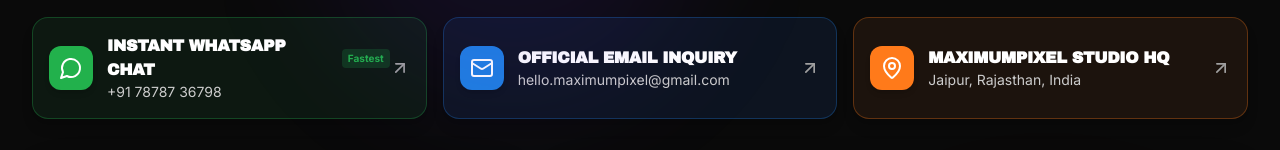
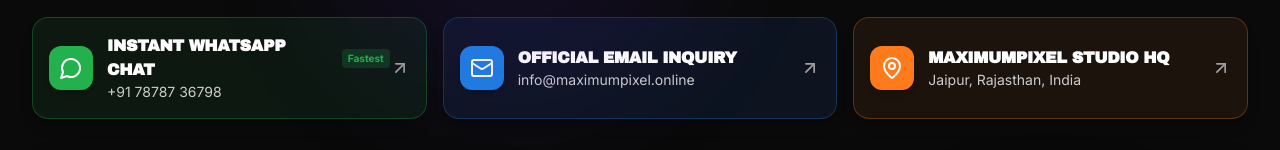
Before and after one commit to Krishna705-web/maximumpixel, a Next.js app: page /contact in a window 1280 px wide. Shown: the part 349-499 px from the top of the page. Built offline with nearby package versions, Linux system fonts and the light colour scheme; no server answers.

Commit message:
feat: updated official public contact email to info@maximumpixel.online across website and structured schemas

```diff
--- a/src/app/contact/layout.tsx
+++ b/src/app/contact/layout.tsx
@@ -38,7 +38,7 @@
       "@type": "ProfessionalService",
       "name": "MaximumPixel",
       "telephone": "+917878736798",
-      "email": "hello.maximumpixel@gmail.com",
+      "email": "info@maximumpixel.online",
       "address": {
         "@type": "PostalAddress",
         "addressLocality": "Jaipur",
--- a/src/app/layout.tsx
+++ b/src/app/layout.tsx
@@ -134,7 +134,7 @@
     "description":
       "Maximum Pixel is Jaipur's premier creative media agency providing video production, commercial photography, event coverage, viral reels, and branding design.",
     "telephone": "+917878736798",
-    "email": "hello.maximumpixel@gmail.com",
+    "email": "info@maximumpixel.online",
     "priceRange": "₹₹",
     "address": {
       "@type": "PostalAddress",
--- a/src/data/company.ts
+++ b/src/data/company.ts
@@ -15,7 +15,7 @@
   legalName: "MaximumPixel Media Studio",
   tagline: "Jaipur-Based Creative Content & Media Studio",
   shortDesc: "We're a Jaipur-based creative studio helping brands and people stand out with bold content and powerful stories.",
-  email: "hello.maximumpixel@gmail.com",
+  email: "info@maximumpixel.online",
   phone: "+91 78787 36798",
   formattedPhone: "+91 78787 36798",
   whatsappNumber: "917878736798",
```
